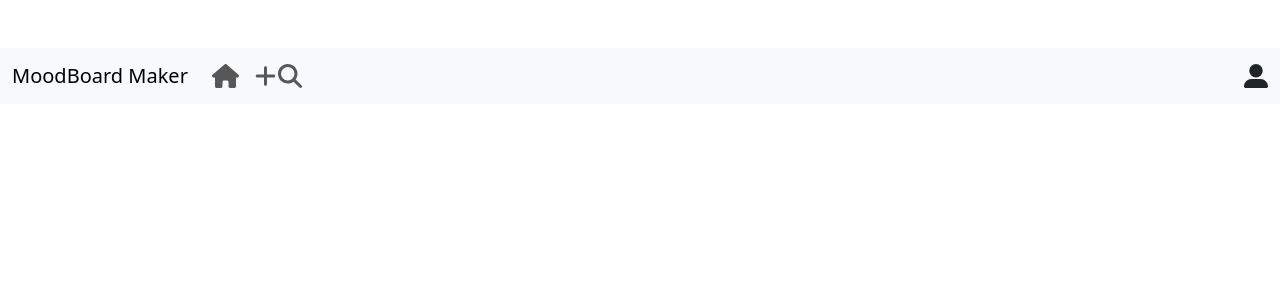
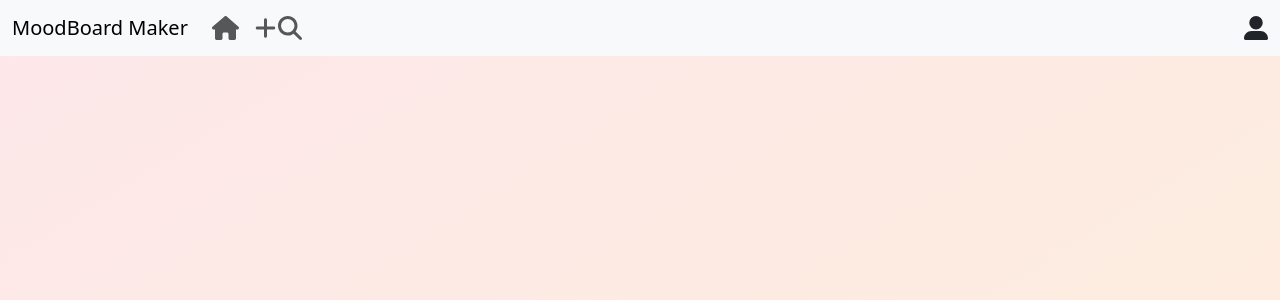
Before and after one commit to cgconverse/MoodBoard-Maker, a React (Create React App) app in the folder src/: page / in a window 1280 px wide. Shown: the top 300 px of the page. Built offline with nearby package versions, Linux system fonts and the light colour scheme.

Commit message:
added color gradient to background and box shadow to ImageTiles

```diff
--- a/src/src/App.css
+++ b/src/src/App.css
@@ -1,3 +1,13 @@
+/* body {
+  height: 200px;
+  background: linear-gradient(to bottom right, #D1C6F3,#E9BCAC),
+}; */
+
+.gradient-body {
+  min-height: 100vh;
+  background-image: linear-gradient(to bottom right, #FDE7EA, #FDEFDA);
+}
+
 .search-box {
   /* position: absolute; */
    /* top: 60px; adjust to be below your navbar */
@@ -22,9 +32,3 @@
   clear: none;
   display: table;
 }
-/*
-NavBar position = relative
-<Nav.Link className="search-wrapper">
-  <SearchBar onSearchResults={onSearchResults}/>
-</Nav.Link>
-*/
--- a/src/src/App.js
+++ b/src/src/App.js
@@ -7,8 +7,12 @@ import MoodBoard from './components/MoodBoard/MoodBoard';
 
 function App() {
   const [images, setImages] = useState([]);
+  // const gradientStyle = {
+  //   backgroundColor: 'linear-gradient(to right, #D1C6F3, #E9BCAC)',
+  //   backgroundRepeat: 'no-repeat',
+  // };
   return (
-    <div className="pt-5">
+    <div id="root" className="gradient-body">
       <NavBar onSearchResults={setImages}/>
       <MoodBoard images={images} />
     </div>
--- a/src/src/components/ImageTile.jsx
+++ b/src/src/components/ImageTile.jsx
@@ -20,9 +20,10 @@ function ImageTile({ src, alt }) {
           width:"400px",
           height: "300px",
           borderRadius: "12px",
+          boxShadow: "0 4px 8px 0 rgba(0, 0, 0, 0.2), 0 6px 20px 0 rgba(0, 0, 0, 0.19)",
           objectFit: "cover"
          }}
-        thumbnail />
+         />
     </div>
   );
 }
```
Also changed, not shown: src/src/logo.svg (deleted).
